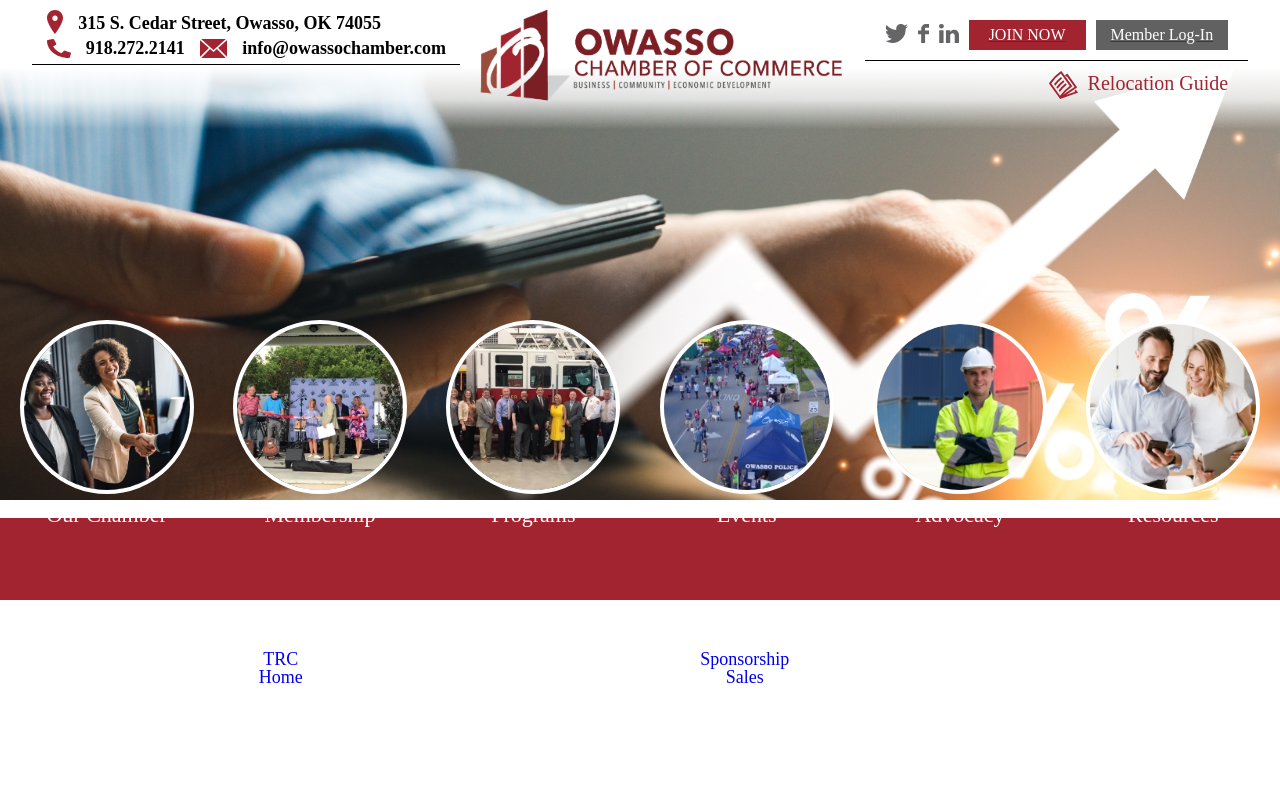
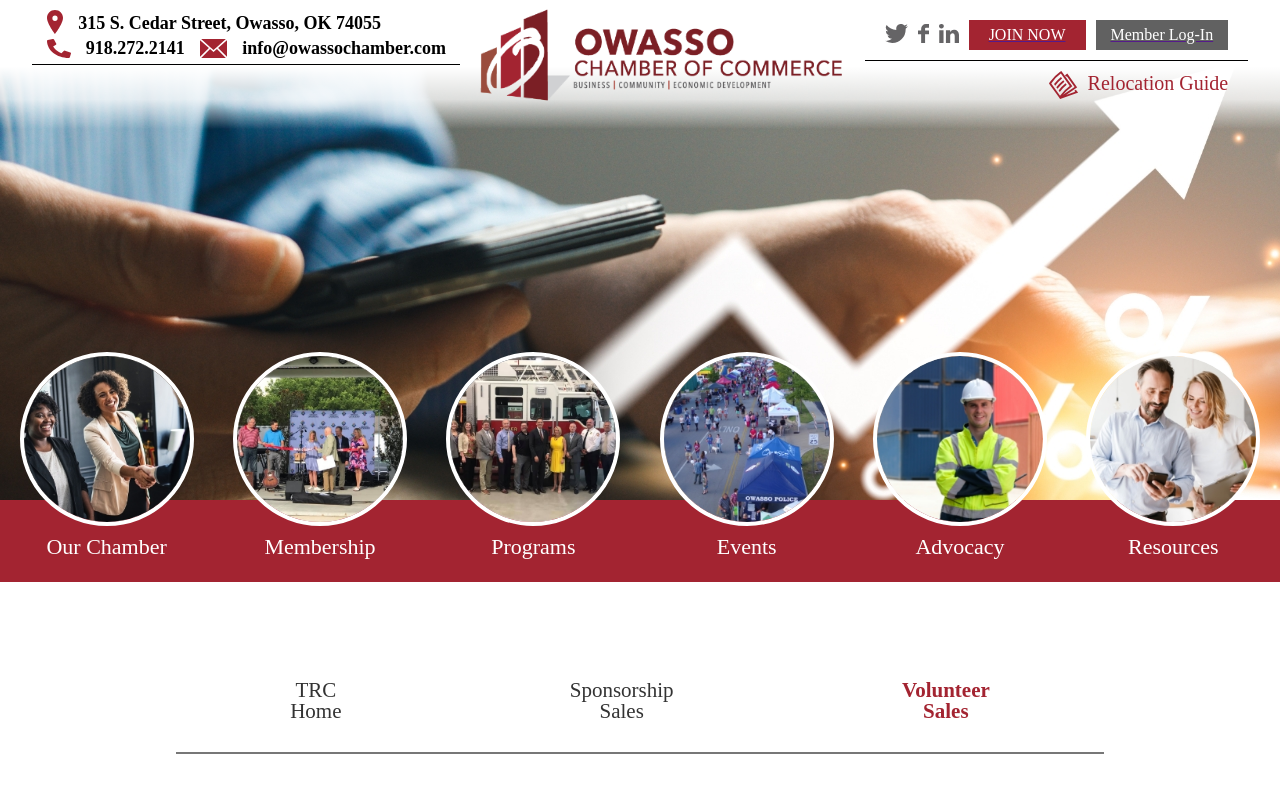
Before and after one commit to kenneth-brook/owasso-trc-fe, a React (Create React App) app: page /Volunteer-Sales in a window 1280 px wide. Shown: the top 800 px of the page. Built offline with nearby package versions, Linux system fonts and the light colour scheme.

Commit message:
sub nav alignment set

```diff
--- a/src/components/header/Header.js
+++ b/src/components/header/Header.js
@@ -27,6 +27,7 @@ function Header() {
 
     return (
       <div style={{backgroundImage: `url(${background})`}} className="Header">
+        <div className='redBar'></div>
         <div className='headerTop'>
             <div className='topWrap'>
                 <div className='infoLeft'>
@@ -168,7 +169,7 @@ function Header() {
                     </div>}
                 </div>
             </div>
-            <div className='redBar'></div>
+
         </div>
       </div>
     );
--- a/src/components/nav/Nav.js
+++ b/src/components/nav/Nav.js
@@ -3,6 +3,7 @@ import { Routes, Route, NavLink } from 'react-router-dom';
 
 import Home from "../home/Home";
 import SponSales from "../sponSales/SponSales";
+import VolSales from "../volSales/VolSales";
 
 function Nav() {
     return (
@@ -19,11 +20,17 @@ function Nav() {
                             Sponsorship<br />Sales
                         </NavLink>
                     </li>
+                    <li>
+                        <NavLink className="link" to="/Volunteer-Sales" activeClassName="active">
+                            Volunteer<br />Sales
+                        </NavLink>
+                    </li>
                 </ul>
             </nav>
             <Routes>
                 <Route path="/" element={<Home />} />
                 <Route path="/Sponsorship-Sales" element={<SponSales />} />
+                <Route path="/Volunteer-Sales" element={<VolSales />} />
             </Routes>
         </div>
     )
--- /dev/null
+++ b/src/components/volSales/VolSales.js
@@ -0,0 +1,9 @@
+import React from "react";
+
+function VolSales() {
+    return (
+        <div>Volunteer Sales Page</div>
+    )
+}
+
+export default VolSales;
--- a/src/sass/header.scss
+++ b/src/sass/header.scss
@@ -174,7 +174,7 @@
             display: flex;
             justify-content: space-around;
             position: relative;
-            bottom: -320px;
+            bottom: -270px;
             z-index: 3;
 
             .imgBox {
@@ -205,7 +205,7 @@
             display: flex;
             position: relative;
             justify-content: space-around;
-            bottom: -55px;
+            bottom: 0;
             z-index: 1;
 
             .popHold {
@@ -219,7 +219,7 @@
                     background-color: white;
                     animation-name: popup;
                     -webkit-animation-name: popup;
-                    animation-duration: .7s;
+                    animation-duration: .5s;
                     animation-fill-mode: forwards;
                     position: relative;
                     bottom: -170px;
@@ -243,15 +243,17 @@
             }
         }
 
-        .redBar {
-            width: 100%;
-            height: 82px;
-            background-color: #a32431;
-            position: absolute;
-            z-index: 2;
-            bottom: 200px;
-        }
+
     }
+}
+
+.redBar {
+    width: 100%;
+    height: 82px;
+    background-color: #a32431;
+    position: relative;
+    z-index: 2;
+    bottom: -500px;
 }
 
 @keyframes popup {
--- a/src/sass/home.scss
+++ b/src/sass/home.scss
@@ -5,12 +5,12 @@
         font-size: 2.5rem;
         color: #a32431;
         position: relative;
-        top: -140px;
+        top: -220px;
     }
 
     p {
         font-size: 1.4rem;
         position: relative;
-        top: -135px;
+        top: -215px;
     }
 }
--- a/src/sass/nav.scss
+++ b/src/sass/nav.scss
@@ -4,23 +4,26 @@
 
     ul {
         display: flex;
-        position: absolute;
-        top: -90px;
+        position: relative;
+        top: -60px;
         width: 80%;
         margin: 0 auto;
         justify-content: space-around;
+        padding-bottom: 30px;
+        border-bottom: 2px solid #777;
 
         li {
-            font-size: 1.8rem;
+            font-size: 2.1rem;
             text-align: center;
 
             .link {
                 text-decoration: none;
-
+                color: #333;
             }
 
             .active {
-                color: red;
+                color: #a32431;
+                font-weight: bold;
             }
         }
     }
```
